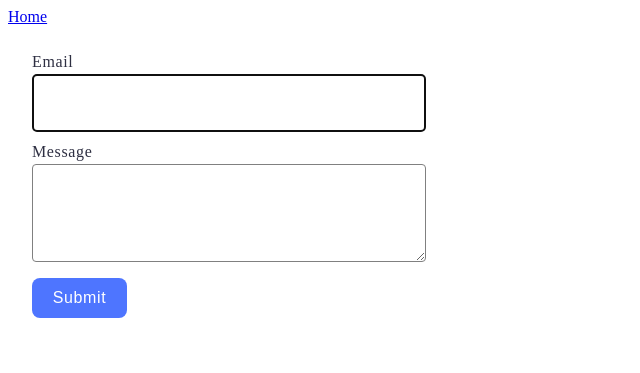
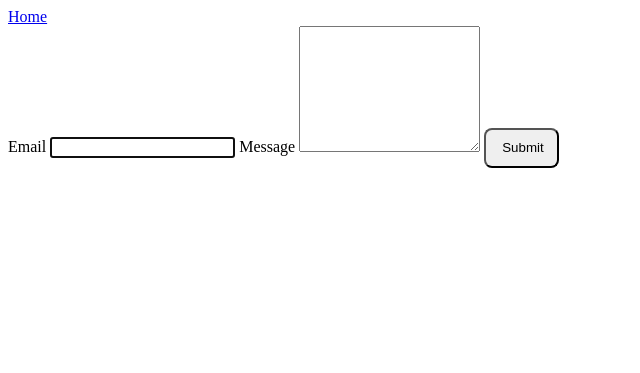
Before and after one commit to Wallmartboss/goit-js-hw-10, a website built with Vite: page src/2-snackbar.html in a window 1280 px wide. Shown: the whole page, without its empty margins (0-640 px from the left). Built offline with nearby package versions, Linux system fonts and the light colour scheme.

Commit message:
Update styles.css

```diff
--- a/src/css/styles.css
+++ b/src/css/styles.css
@@ -1,116 +1,29 @@
 :root {
     --font-family: "Montserrat", sans-serif;
-}
-
-.gallery {
-    width: 1128px;
-    padding: 24px 156px;
-    display: flex;
-    flex-wrap: wrap;
-    list-style: none;
-    background-color: white;
-    margin: 0 auto;
-    gap: 24px;
-
 }
 
 ul {
     list-style-type: none;
 }
 
-.gallery-item {
-    width: calc((100% - 48px) / 3);
-    list-style-type: none;
-}
-
-.gallery-image {
-    display: block;
-    width: 100%;
-    height: 100%;
-}
-
-.gallery-item :hover .gallery-image {
-    transform: scale(1.045);
-}
-
-.sl-wrapper.simple-lightbox {
-    background-color: rgba(46, 47, 66, 0.8);
-}
-
-.feedback-form {
-    border-radius: 8px;
-    padding: 24px;
-    width: 408px;
-    height: 296px;
+#datetime-picker {
+display: inline-block;
+width: 272px;
+height: 40px;
+margin-left: 156px;
+margin-top: 36px;
+border-radius: 4px;
 background-color: #fff;
-    display: block;
-}
-
-.feedback-form input {
-    display: block;
-    background-color: transparent;
-    border: 1px solid #808080;
-    border-radius: 4px;
-    width: 360px;
-    height: 40px;
-    margin-bottom: 8px;
-    padding: 8px 16px;
 font-weight: 400;
 font-size: 16px;
 line-height: 150%;
 letter-spacing: 0.04em;
 color: #2e2f42;
 }
-
-.feedback-form input:hover,
-.feedback-form input:focus {
-    border: 1px solid #000;
-}
-
-.feedback-form textarea {
-    display: block;
-    background-color: transparent;
-    border: 1px solid #808080;
-    border-radius: 4px;
-    width: 360px;
-    height: 80px;
-    padding: 8px 16px;
-    margin-bottom: 16px;
-    font-weight: 400;
-    font-size: 16px;
-    line-height: 150%;
-    letter-spacing: 0.04em;
-    color: #2e2f42;
-}
-
-.feedback-form label {
-    font-weight: 400;
-    font-size: 16px;
-    line-height: 150%;
-    letter-spacing: 0.04em;
-    color: #2e2f42;
-    margin-bottom: 8px;
-}
-
-.feedback-form button {
+button {
+    display: inline-block;
     border-radius: 8px;
 padding: 8px 16px;
-    width: 95px;
+width: 75px;
 height: 40px;
-    background-color: #4e75ff;
-    font-weight: 500;
-    font-size: 16px;
-    line-height: 150%;
-    letter-spacing: 0.04em;
-    color: #fff;
-    border: none;
-    cursor: pointer;
-    transition: background-color 250ms linear;
 }
-
-
-.feedback-form button:hover,
-.feedback-form button:focus {
-    background-color: #6c8cff;
-    outline: none;
-}
```
Lines whose indentation alone changed are shown as unchanged.
